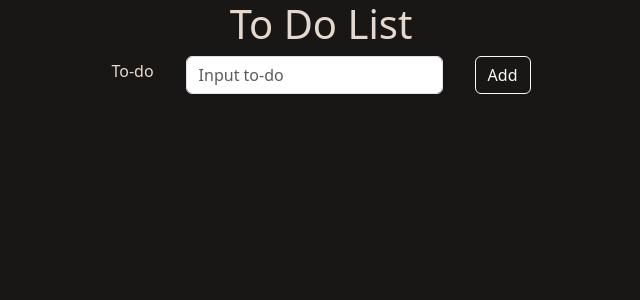
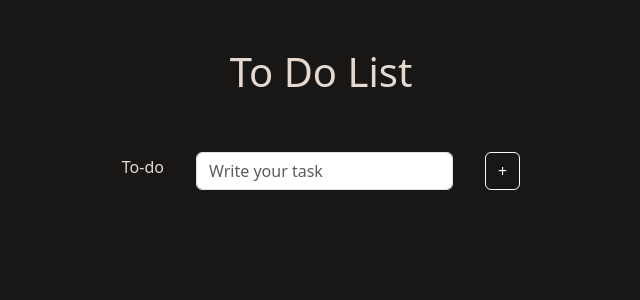
Before and after one commit to alysgbn/to-do-list-mern, a React (Create React App) app in the folder todo-list/: page / in a window 1280 px wide. Shown: the top 300 px of the page, without its empty margins (319-959 px from the left). Built offline with nearby package versions, Linux system fonts and the light colour scheme.

Commit message:
working add task

```diff
--- a/todo-list/src/pages/Home.jsx
+++ b/todo-list/src/pages/Home.jsx
@@ -1,20 +1,16 @@
-import React from "react";
+import React, { useEffect, useState } from "react";
 import "../resources/home.scss";
-import { Button, Form } from "react-bootstrap";
+import { Container } from "react-bootstrap";
+import ToDoForm from "./ToDoForm";
+import ToDoLists from "./ToDoLists";
 
 export const Home = () => {
+  const [todoList, setTodoList] = useState([]);
+
   return (
-    <body>
-      <h1>To Do List</h1>
-      <div className="form-btn">
-        <Form.Label>To-do</Form.Label>
-        <Form>
-          <Form.Group controlId="todo">
-            <Form.Control type="text" placeholder="Input to-do" />
-          </Form.Group>
-        </Form>
-        <Button variant="outline-light">Add</Button>{" "}
-      </div>
-    </body>
+    <Container>
+      <ToDoLists todoList={todoList}/>
+      <ToDoForm todoList={todoList} setTodoList={setTodoList}/>
+    </Container>
   );
 };
--- /dev/null
+++ b/todo-list/src/pages/ToDoForm.jsx
@@ -0,0 +1,36 @@
+import React, { useState } from "react";
+import { Button, Form } from "react-bootstrap";
+const ToDoForm = ({ todoList, setTodoList }) => {
+  const [task, setTask] = useState("");
+
+  function handleButtonClick() {
+    setTodoList([...todoList, task]);
+    setTask("");
+    console.log("form", todoList);
+  }
+  return (
+    <div className="form-btn">
+      <Form.Label>To-do</Form.Label>
+      <Form>
+        <Form.Group controlId="todo">
+          <Form.Control
+            type="text"
+            placeholder="Write your task"
+            onChange={(e) => setTask(e.target.value)}
+            value={task}
+          />
+        </Form.Group>
+      </Form>
+      <Button
+        variant="outline-light"
+        onClick={() => {
+          handleButtonClick();
+        }}
+      >
+        +
+      </Button>{" "}
+    </div>
+  );
+};
+
+export default ToDoForm;
--- /dev/null
+++ b/todo-list/src/pages/ToDoLists.jsx
@@ -0,0 +1,22 @@
+import React, { useEffect, useState } from "react";
+import { Button } from "react-bootstrap";
+const ToDoLists = ({ todoList }) => {
+    console.log("list", todoList)
+  return (
+    <div>
+      <h1>To Do List</h1>
+      {todoList?.map((todo, index) => (
+        <div className="todo-lists" key={index}>
+          <Button variant="outline-light">Edit</Button>{" "}
+          <div>
+            <h5>Task {index + 1}</h5>
+            <p>{todo}</p>
+          </div>
+          <Button variant="outline-light">Delete</Button>{" "}
+        </div>
+      ))}
+    </div>
+  );
+};
+
+export default ToDoLists;
--- a/todo-list/src/resources/home.scss
+++ b/todo-list/src/resources/home.scss
@@ -3,6 +3,7 @@ body {
 
   h1 {
     color: #E5D8CE;
+    padding: 3rem 0;
   }
 
   .form-btn{
@@ -12,8 +13,20 @@ body {
     align-items: center;
   }
 
-
   .form-label{
     color: #E5D8CE;
   }
+
+  .todo-lists{
+    border: 1px solid #E5D8CE;
+    padding: 12px 24px;
+    border-radius: 0.5rem;
+    margin: 1rem;
+    display: flex;
+    justify-content: space-between;
+
+    h5, p{
+        color: #E5D8CE;
+    }
+  }
 }
```
